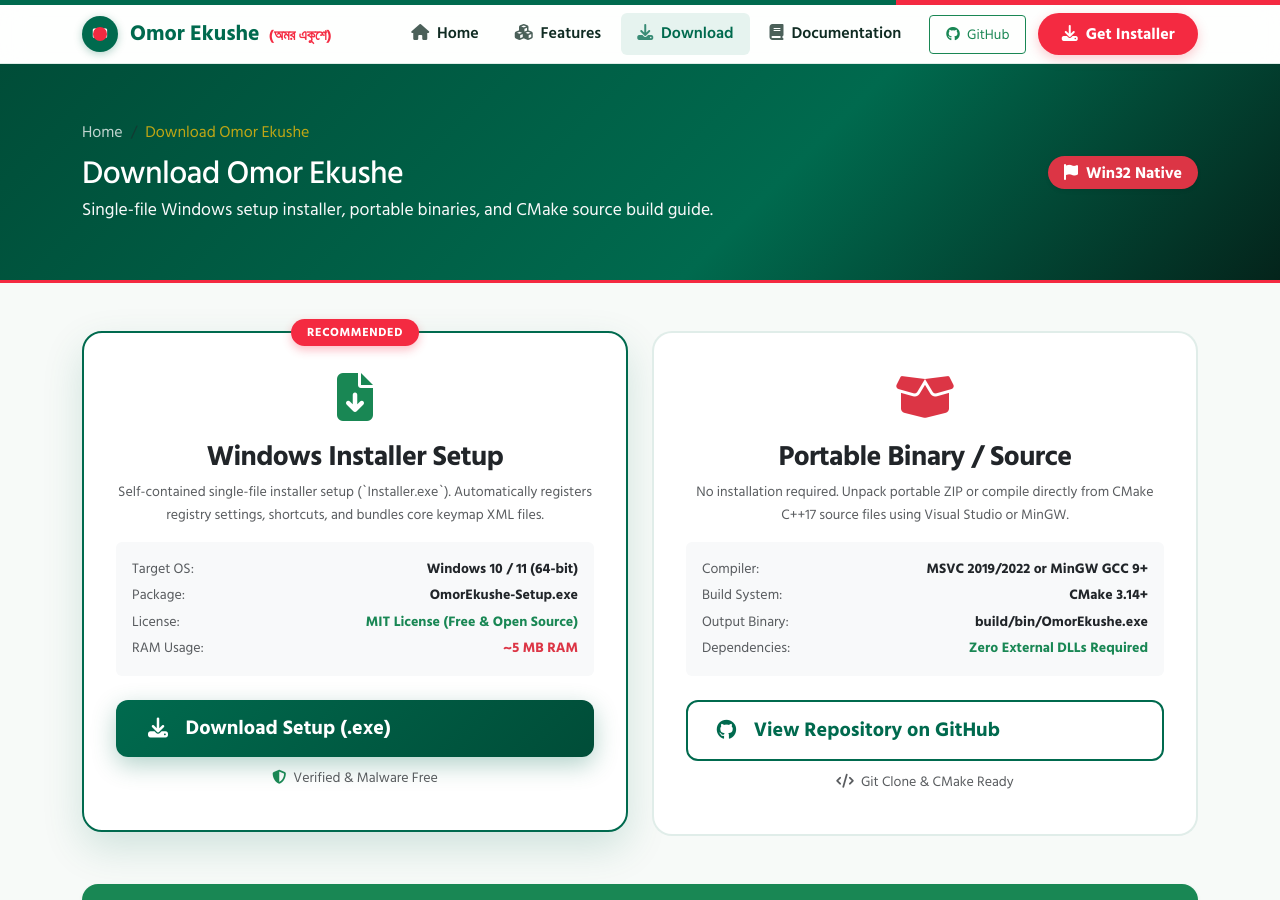
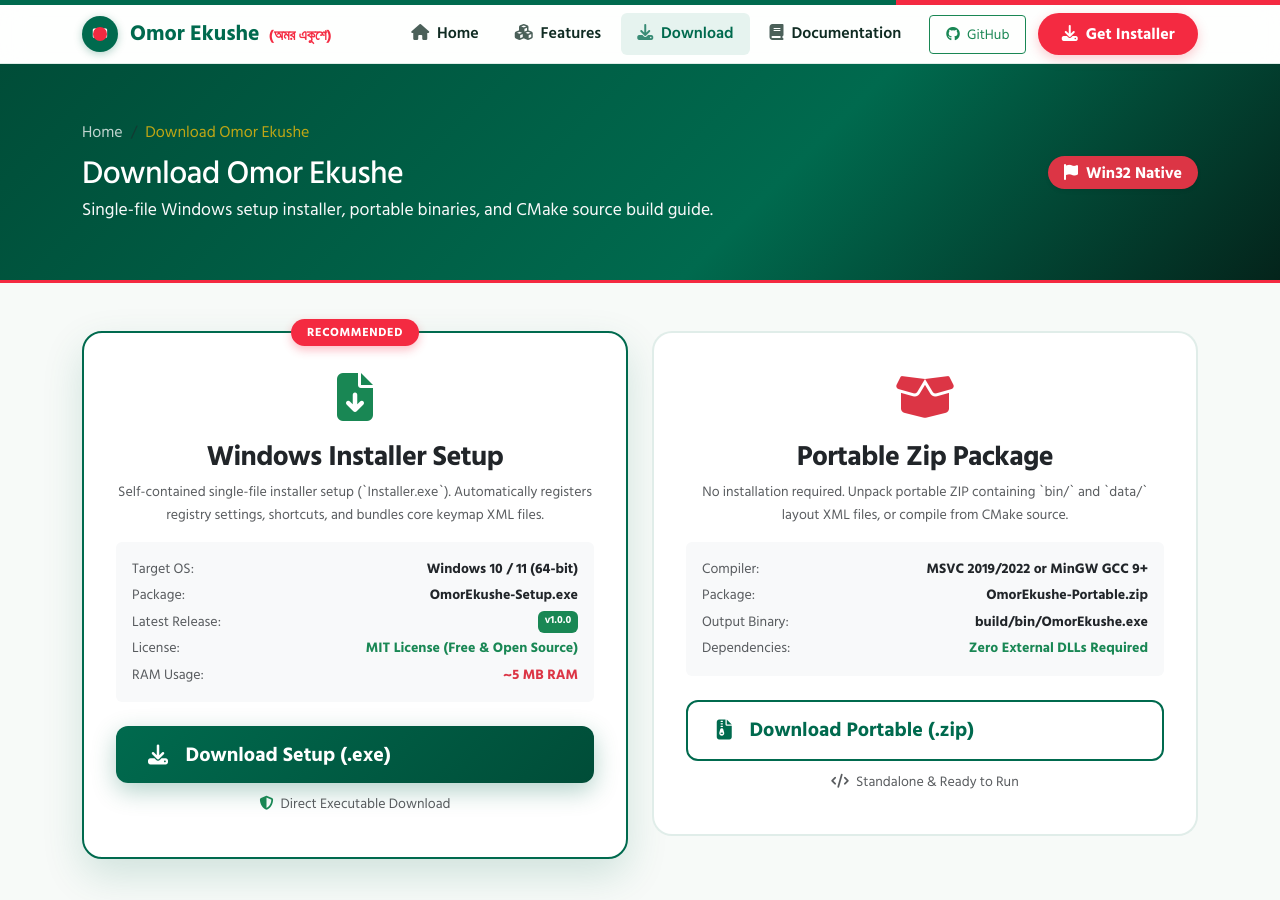
Before and after one commit to sabbir28/OmorEkushe, a Jekyll site: the page built from docs/download.html, in a window 1280 px wide and 900 px high. Built offline with Jekyll 4.4.1, drawn with Linux system fonts in a browser that asks for light colours; comment, search, counter and statistics services are not loaded.

Commit message:
adding some future

```diff
--- a/docs/assets/js/main.js
+++ b/docs/assets/js/main.js
@@ -122,4 +122,68 @@
       });
     });
   }
+
+  // GitHub Public API Dynamic Release Integration
+  async function fetchLatestGitHubRelease() {
+    const repoOwner = 'sabbir28';
+    const repoName = 'OmorEkushe';
+    const apiUrl = `https://api.github.com/repos/${repoOwner}/${repoName}/releases/latest`;
+
+    try {
+      const response = await fetch(apiUrl);
+      if (!response.ok) {
+        console.warn('GitHub API response not ok, falling back to release page.');
+        return;
+      }
+      const releaseData = await response.json();
+
+      // Update release version badges
+      const releaseBadges = document.querySelectorAll('.github-release-tag');
+      releaseBadges.forEach(el => {
+        el.textContent = releaseData.tag_name || 'latest';
+      });
+
+      const releaseDates = document.querySelectorAll('.github-release-date');
+      if (releaseData.published_at) {
+        const pubDate = new Date(releaseData.published_at).toLocaleDateString(undefined, {
+          year: 'numeric',
+          month: 'short',
+          day: 'numeric'
+        });
+        releaseDates.forEach(el => {
+          el.textContent = pubDate;
+        });
+      }
+
+      // Parse assets
+      if (releaseData.assets && Array.isArray(releaseData.assets)) {
+        let setupAsset = releaseData.assets.find(a => a.name.toLowerCase().endsWith('.exe'));
+        let portableAsset = releaseData.assets.find(a => a.name.toLowerCase().endsWith('.zip'));
+
+        if (setupAsset) {
+          document.querySelectorAll('.github-download-setup').forEach(el => {
+            el.href = setupAsset.browser_download_url;
+            el.setAttribute('download', setupAsset.name);
+          });
+          document.querySelectorAll('.github-setup-size').forEach(el => {
+            el.textContent = (setupAsset.size / (1024 * 1024)).toFixed(1) + ' MB';
+          });
+        }
+
+        if (portableAsset) {
+          document.querySelectorAll('.github-download-portable').forEach(el => {
+            el.href = portableAsset.browser_download_url;
+            el.setAttribute('download', portableAsset.name);
+          });
+          document.querySelectorAll('.github-portable-size').forEach(el => {
+            el.textContent = (portableAsset.size / (1024 * 1024)).toFixed(1) + ' MB';
+          });
+        }
+      }
+    } catch (err) {
+      console.error('Error fetching GitHub releases:', err);
+    }
+  }
+
+  fetchLatestGitHubRelease();
 });
--- a/docs/download.html
+++ b/docs/download.html
@@ -28,6 +28,10 @@
                     <span class="fw-bold text-dark">OmorEkushe-Setup.exe</span>
                 </div>
                 <div class="d-flex justify-content-between mb-1">
+                    <span class="text-muted">Latest Release:</span>
+                    <span class="badge bg-success github-release-tag">v1.0.0</span>
+                </div>
+                <div class="d-flex justify-content-between mb-1">
                     <span class="text-muted">License:</span>
                     <span class="fw-bold text-success">MIT License (Free & Open Source)</span>
                 </div>
@@ -38,11 +42,11 @@
             </div>
 
             <a href="https://github.com/{{ site.github_username }}/{{ site.github_repo }}/releases" target="_blank"
-                class="btn btn-bd-primary btn-lg w-100 mb-2">
+                class="btn btn-bd-primary btn-lg w-100 mb-2 github-download-setup">
                 <i class="fas fa-download me-2"></i> Download Setup (.exe)
             </a>
-            <span class="small text-muted"><i class="fas fa-shield-alt text-success me-1"></i> Verified & Malware
-                Free</span>
+            <span class="small text-muted"><i class="fas fa-shield-alt text-success me-1"></i> Direct Executable
+                Download</span>
         </div>
     </div>
 
@@ -52,10 +56,10 @@
             <div class="mb-3 text-danger">
                 <i class="fas fa-box-open fa-3x"></i>
             </div>
-            <h3 class="font-weight-bold text-dark mb-2">Portable Binary / Source</h3>
+            <h3 class="font-weight-bold text-dark mb-2">Portable Zip Package</h3>
             <p class="text-muted small mb-3">
-                No installation required. Unpack portable ZIP or compile directly from CMake C++17 source files using
-                Visual Studio or MinGW.
+                No installation required. Unpack portable ZIP containing `bin/` and `data/` layout XML files, or compile
+                from CMake source.
             </p>
 
             <div class="bg-light p-3 rounded mb-4 text-start small">
@@ -64,8 +68,8 @@
                     <span class="fw-bold text-dark">MSVC 2019/2022 or MinGW GCC 9+</span>
                 </div>
                 <div class="d-flex justify-content-between mb-1">
-                    <span class="text-muted">Build System:</span>
-                    <span class="fw-bold text-dark">CMake 3.14+</span>
+                    <span class="text-muted">Package:</span>
+                    <span class="fw-bold text-dark">OmorEkushe-Portable.zip</span>
                 </div>
                 <div class="d-flex justify-content-between mb-1">
                     <span class="text-muted">Output Binary:</span>
@@ -77,11 +81,11 @@
                 </div>
             </div>
 
-            <a href="https://github.com/{{ site.github_username }}/{{ site.github_repo }}" target="_blank"
-                class="btn btn-bd-outline btn-lg w-100 mb-2">
-                <i class="fab fa-github me-2"></i> View Repository on GitHub
+            <a href="https://github.com/{{ site.github_username }}/{{ site.github_repo }}/releases" target="_blank"
+                class="btn btn-bd-outline btn-lg w-100 mb-2 github-download-portable">
+                <i class="fas fa-file-archive me-2"></i> Download Portable (.zip)
             </a>
-            <span class="small text-muted"><i class="fas fa-code me-1"></i> Git Clone & CMake Ready</span>
+            <span class="small text-muted"><i class="fas fa-code me-1"></i> Standalone & Ready to Run</span>
         </div>
     </div>
 </div>
--- a/docs/index.html
+++ b/docs/index.html
@@ -1,7 +1,8 @@
 ---
 layout: default
 title: Home - Win32 Bengali Keyboard Engine
-description: Omor Ekushe is a modern, lightweight, 100% native Win32 Bengali Keyboard Layout Manager & Engine for Windows.
+description: Omor Ekushe is a modern, lightweight, 100% native Win32 Bengali Keyboard Layout Manager & Engine for
+Windows.
 permalink: /index.html
 ---
 
@@ -24,7 +25,8 @@
                 </p>
 
                 <div class="d-flex flex-wrap align-items-center gap-3 mb-4">
-                    <a href="{{ '/download.html' | relative_url }}" class="btn btn-bd-primary btn-lg">
+                    <a href="{{ '/download.html' | relative_url }}"
+                        class="btn btn-bd-primary btn-lg github-download-setup">
                         <i class="fas fa-download me-2"></i> Download Setup (.exe)
                     </a>
                     <a href="{{ '/features.html' | relative_url }}" class="btn btn-bd-outline btn-lg">
```
Also changed, not shown: .github/workflows/release.yml.
